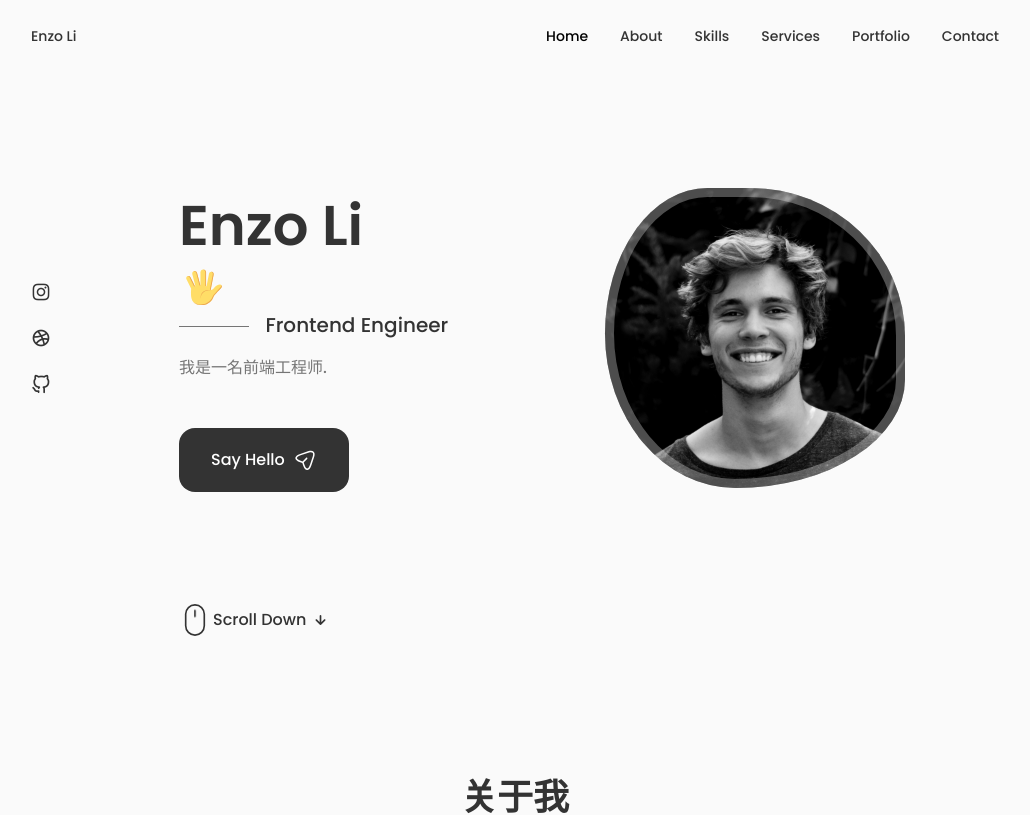
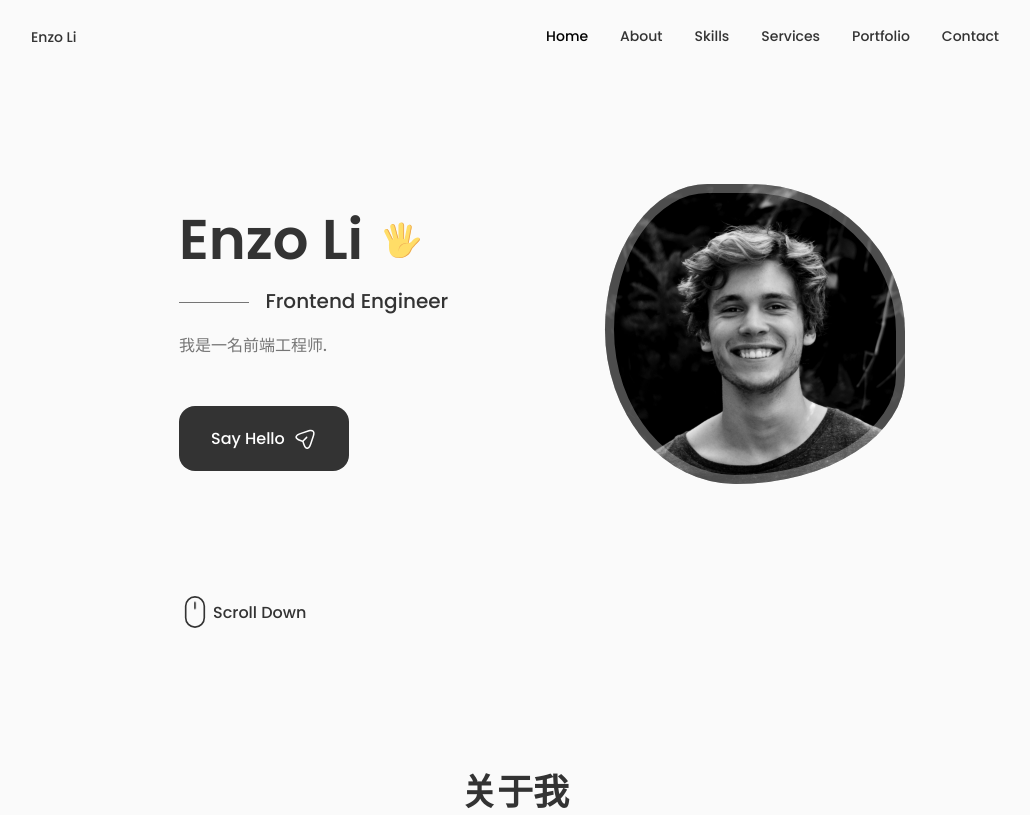
Before and after one commit to Eynzof/portfolio, a Next.js app: page / in a window 1280 px wide. Shown: the top 815 px of the page, without its empty margins (125-1155 px from the left). Built offline with nearby package versions, Linux system fonts and the light colour scheme.

Commit message:
Revert "install chakra"
This reverts commit d930e98266866ac8bfe126e4d721d1c861c049f5.

```diff
--- a/package.json
+++ b/package.json
@@ -9,16 +9,12 @@
     "lint": "next lint"
   },
   "dependencies": {
-    "@chakra-ui/react": "^2.4.2",
     "@emailjs/browser": "^3.10.0",
-    "@emotion/react": "^11.10.5",
-    "@emotion/styled": "^11.10.5",
     "@types/node": "18.11.9",
     "@types/react": "18.0.25",
     "@types/react-dom": "18.0.9",
     "eslint": "8.28.0",
     "eslint-config-next": "13.0.5",
-    "framer-motion": "^6.5.1",
     "next": "13.0.5",
     "react": "18.2.0",
     "react-dom": "18.2.0",
--- a/pages/_app.tsx
+++ b/pages/_app.tsx
@@ -1,11 +1,6 @@
 import "../src/styles/globals.css";
 import type { AppProps } from "next/app";
-import { ChakraProvider } from "@chakra-ui/provider";
 
 export default function App({ Component, pageProps }: AppProps) {
-  return (
-    <ChakraProvider>
-      <Component {...pageProps} />
-    </ChakraProvider>
-  );
+  return <Component {...pageProps} />;
 }
```
Also changed, not shown: 1 other file (tests, documents, lock files or other folders).
